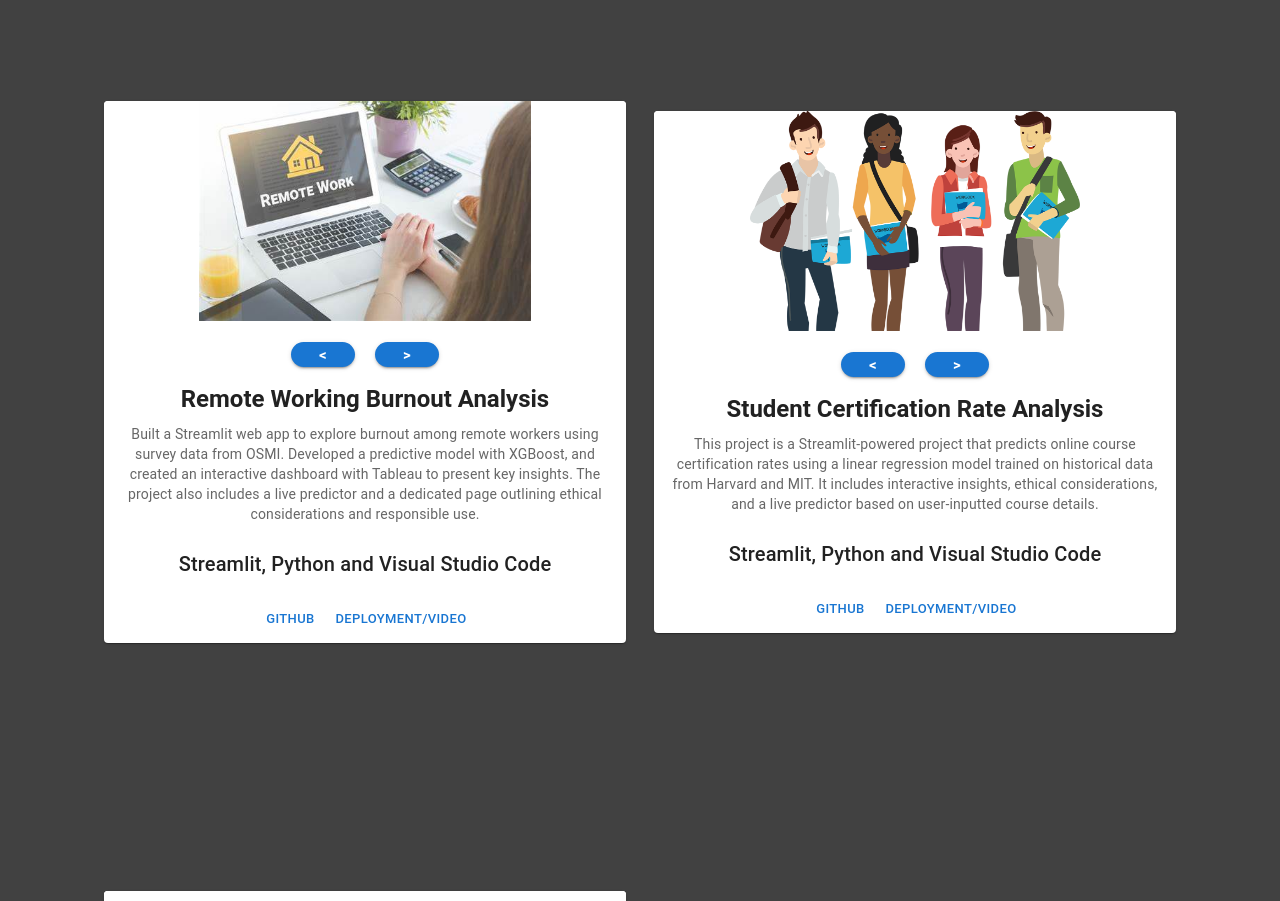
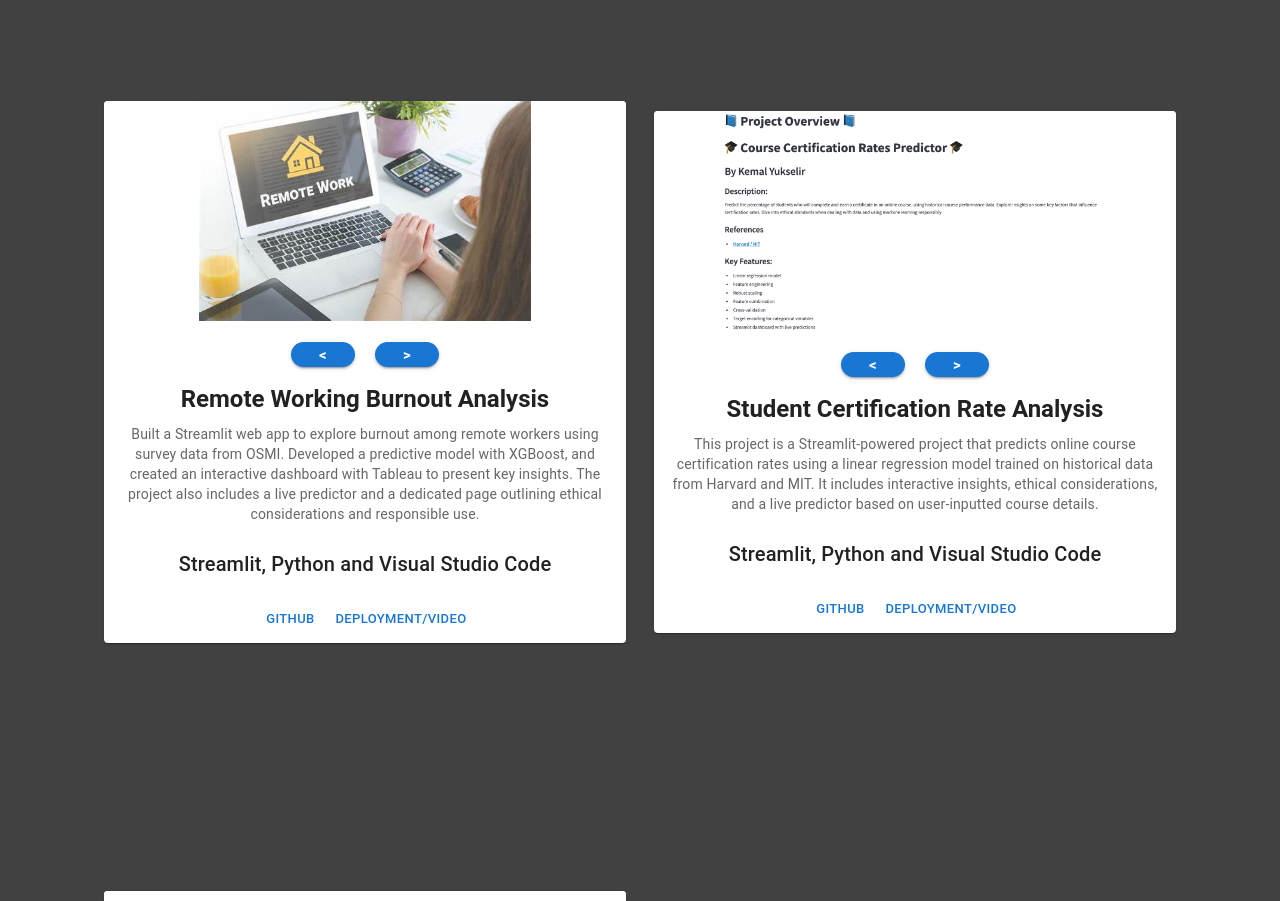
Before and after one commit to KemalYukselir/portfolio-website, a React (Create React App) app: page / in a window 1280 px wide. Shown: the part 2758-3659 px from the top of the page. Built offline with nearby package versions, Linux system fonts and the light colour scheme.

Commit message:
removed first image of sutdent certify

```diff
--- a/src/App.js
+++ b/src/App.js
@@ -29,7 +29,7 @@ import RemoteBurnout4 from "./Assets/RemoteBurnout4.png";
 import RemoteBurnout5 from "./Assets/RemoteBurnout5.png";
 import RemoteBurnout6 from "./Assets/RemoteBurnout6.png";
 
-import StudentCertify1 from "./Assets/StudentCertify1.png";
+// import StudentCertify1 from "./Assets/StudentCertify1.png";
 import StudentCertify2 from "./Assets/StudentCertify2.png";
 import StudentCertify3 from "./Assets/StudentCertify3.png";
 import StudentCertify4 from "./Assets/StudentCertify4.png";
@@ -175,7 +175,7 @@ function App() {
             githubLink="https://github.com/KemalYukselir/student-certify-rate"
             projectInformation="This project is a Streamlit-powered project that predicts online course certification rates using a linear regression model trained on historical data from Harvard and MIT. It includes interactive insights, ethical considerations, and a live predictor based on user-inputted course details."
             deploymentLink={"https://huggingface.co/spaces/Kemzo/Student-certify-rate"}
-            imgPlaceHolder={[StudentCertify1,StudentCertify2,StudentCertify3,StudentCertify4,StudentCertify5]}
+            imgPlaceHolder={[StudentCertify2,StudentCertify3,StudentCertify4,StudentCertify5]}
             flip={true}
           />
         </div>
```
